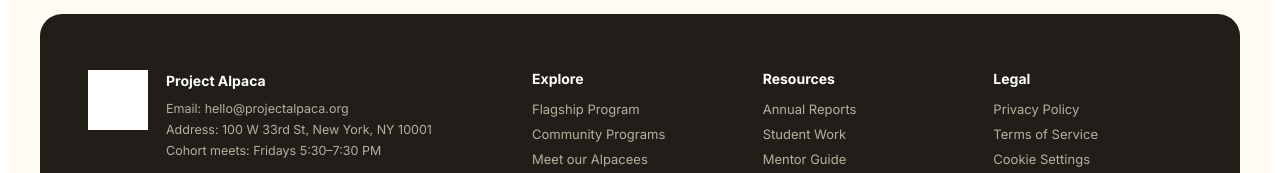
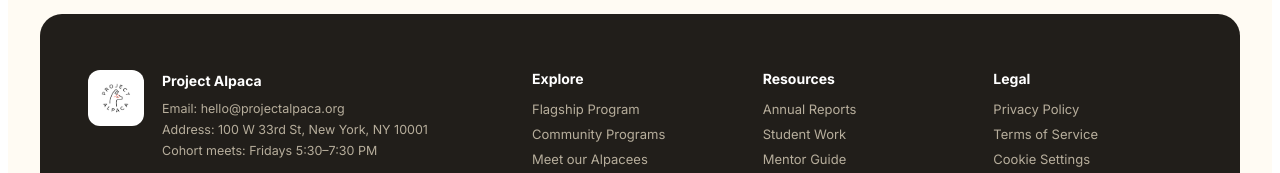
Before and after one commit to jellyfishing2346/project-alpaca, a React (Vite) app: page / in a window 1280 px wide. Shown: the part 3667-3840 px from the top of the page. Built offline with nearby package versions, Linux system fonts and the light colour scheme.

Commit message:
Footer: real Project Alpaca logo on a light chip

```diff
--- a/alpacees-directory-final.jsx
+++ b/alpacees-directory-final.jsx
@@ -241,7 +241,7 @@ export function Footer() {
     <footer className="footer">
       <div className="footer-top">
         <div className="footer-brand">
-          <LogoImage className="footer-logo" />
+          <img className="footer-logo" src="/project-alpaca-logo.png" alt="Project Alpaca" />
           <div className="footer-contact">
             <b>Project Alpaca</b>
             <p>Email: hello@projectalpaca.org<br />Address: 100 W 33rd St, New York, NY 10001<br />Cohort meets: Fridays 5:30–7:30 PM</p>
--- a/styles.css
+++ b/styles.css
@@ -381,3 +381,7 @@
 
 /* bias photo crop toward faces (top-of-frame); per-person override via sheet "Photo Position" */
 .pcard-photo, .ph-photo { object-position:center 22%; }
+.footer-wordmark { color:#fff; font-weight:800; font-size:18px; letter-spacing:-.01em; white-space:nowrap; }
+
+/* footer logo on a light chip so the dark mark reads on the dark footer */
+.footer-logo { width:56px; height:56px; object-fit:contain; background:#fff; border-radius:12px; padding:8px; filter:none; }
```
Also changed, not shown: public/project-alpaca-logo-white.png.
